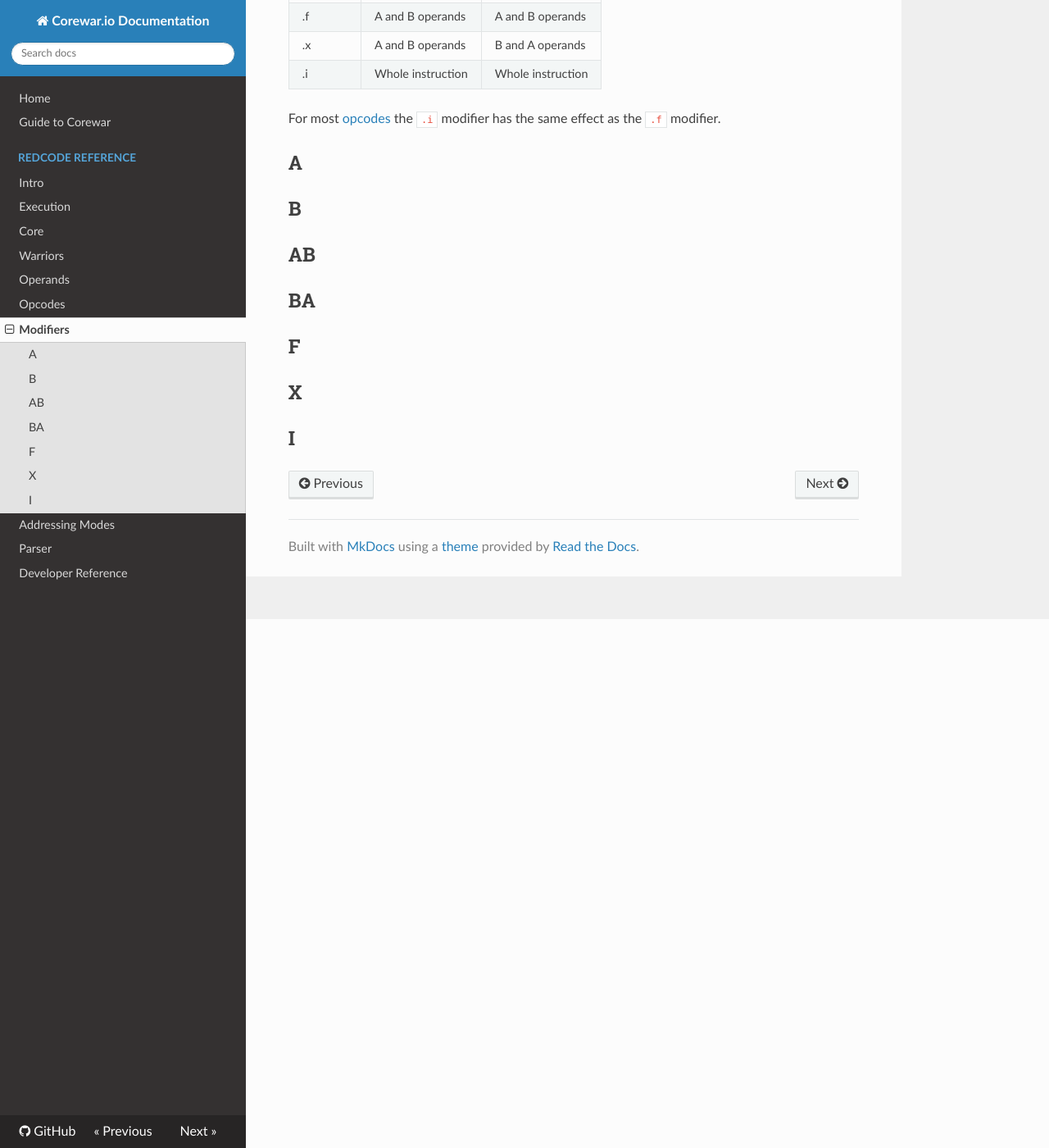
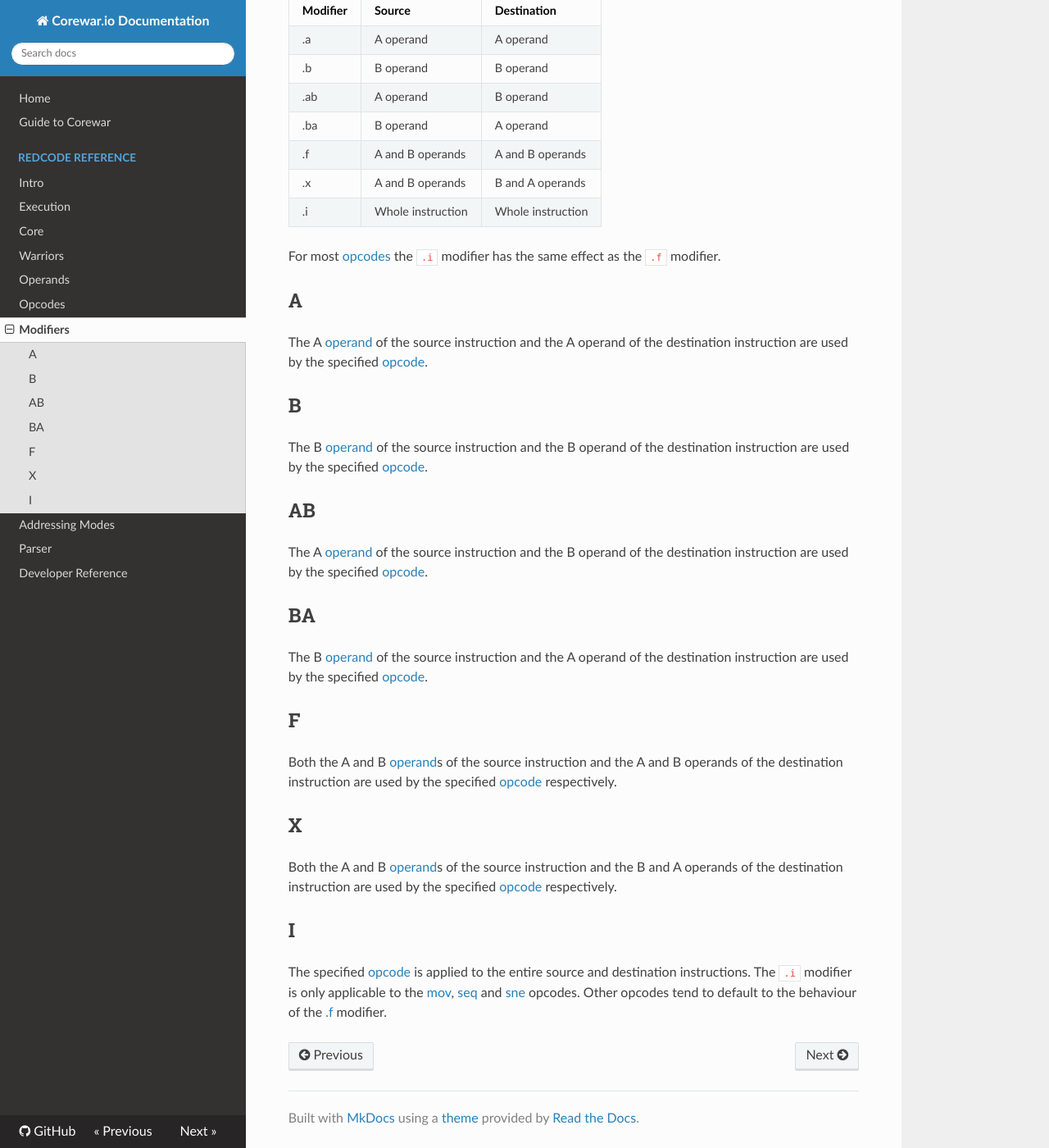
Before and after one commit to corewar/corewar.io, an MkDocs documentation site: the page built from docs/redcode/modifiers.md, in a window 1280 px wide and 1400 px high, scrolled down 645 px. Shown: the whole window at 82% size. Built offline with MkDocs 1.6.1, drawn with Linux system fonts in a browser that asks for light colours; nearby versions of some CDN libraries; old or Windows-style settings are respelled for this version of MkDocs; some of the changed text lies outside the part shown.

Commit message:
Modifiers page

```diff
--- a/docs/redcode/modifiers.md
+++ b/docs/redcode/modifiers.md
@@ -1,4 +1,8 @@
 #Modifiers
+
+Modifiers are appended to the end of an [opcode](opcodes) to modify the opcode's behaviour.
+
+This allows for each opcode to have a wide range of behaviours (up to 7) without the need to introduce multiple variants of each opcode. Modifiers were introduced in the [ICWS'94 standard](./#standards). In earlier standards, the modifier was implied by the opcode. To allow backwards compatibility, each opcode has a default modifier which is inserted by the [Parser](parser) if necessary.
 
 The following `modifiers` can be used in Corewar
 
@@ -26,14 +30,28 @@
 
 ##A
 
+The A [operand](operands) of the source instruction and the A operand of the destination instruction are used by the specified [opcode](opcodes).
+
 ##B
+
+The B [operand](operands) of the source instruction and the B operand of the destination instruction are used by the specified [opcode](opcodes).
 
 ##AB
 
+The A [operand](operands) of the source instruction and the B operand of the destination instruction are used by the specified [opcode](opcodes).
+
 ##BA
+
+The B [operand](operands) of the source instruction and the A operand of the destination instruction are used by the specified [opcode](opcodes).
 
 ##F
 
+Both the A and B [operand](operands)s of the source instruction and the A and B operands of the destination instruction are used by the specified [opcode](opcodes) respectively.
+
 ##X
 
+Both the A and B [operand](operands)s of the source instruction and the B and A operands of the destination instruction are used by the specified [opcode](opcodes) respectively.
+
 ##I
+
+The specified [opcode](opcodes) is applied to the entire source and destination instructions. The `.i` modifier is only applicable to the [mov](opocodes#mov-move), [seq](opcodes#skip-if-equal) and [sne](opcodes#skip-if-not-equal) opcodes.  Other opcodes tend to default to the behaviour of the [.f](modifiers#f) modifier.
```
